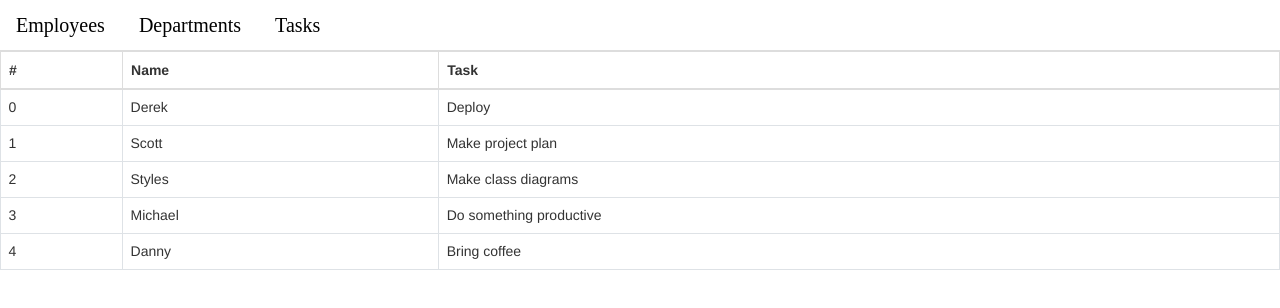
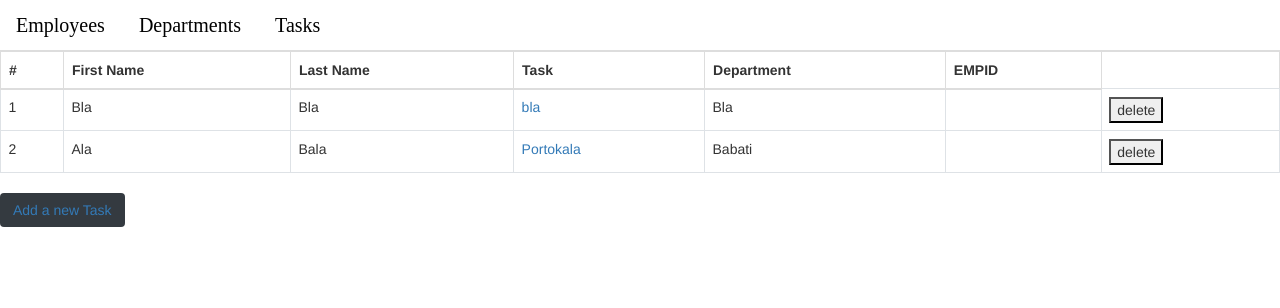
Before and after one commit to GalinKarafiziev/AngularProject, an Angular app in the folder angular-project/: page /todo in a window 1280 px wide. Shown: the top 308 px of the page. Built offline with nearby package versions, Linux system fonts and the light colour scheme.

Commit message:
Done with week3
Sorry for not uploading the files earlier. I forgot about it and I started working with week 4 directly.

```diff
--- a/angular-project/src/app/mock-employees.ts
+++ b/angular-project/src/app/mock-employees.ts
@@ -1,4 +1,5 @@
 import { Employee } from './employee';
+
 
 export const Employees: Employee[] =[];
 Employees.push(new Employee( 'John', 'Smith',31, 'Male', 'ASAI' ));
--- a/angular-project/src/app/to-do-detail/to-do-detail.component.html
+++ b/angular-project/src/app/to-do-detail/to-do-detail.component.html
@@ -1,14 +1,28 @@
 <div *ngIf="todo">
-  <h2>{{todo.name}} Details</h2>
+  <h2>{{todo.fName}} Details</h2>
   <div><span>Id: </span>{{todo.id}}</div>
   <div>
-    <label>Name:
-      <input [(ngModel)]="todo.name" placeholder="Name?"/>
+    <label>First name:
+      <input [(ngModel)]="todo.fName" placeholder="First name?"/>
+    </label>
+    <br>
+    <label>Last name:
+      <input [(ngModel)]="todo.lName" placeholder="Last name?"/>
     </label>
     <br>
     <label>Task:
-      <input [(ngModel)]="todo.task" placeholder="Task?"/>
+      <input [(ngModel)]="todo.task" placeholder="Task"/>
     </label>
+    <br>
+    <label>Department:
+      <input [(ngModel)]="todo.department" placeholder="Department"/>
+    </label>
+    <br>
+
   </div>
+  <span><button class="btn btn-dark" (click) = "goBack()">Back</button>
+  </span>
+  <span><button class="btn btn-dark" (click)="save()">Save</button>
+  </span>
 
 </div>
--- a/angular-project/src/app/to-do-detail/to-do-detail.component.ts
+++ b/angular-project/src/app/to-do-detail/to-do-detail.component.ts
@@ -2,6 +2,9 @@ import { Component, OnInit } from '@angular/core';
 import { Input } from '@angular/core';
 import { TodoService } from '../to-do/to-do.service';
 import { Todo } from 'src/app/todo';
+import { ActivatedRoute } from '@angular/router';
+import { Location } from '@angular/common';
+import { EmployeeService } from '../employee.service';
 
 @Component({
   selector: 'todetail',
@@ -11,12 +14,26 @@ import { Todo } from 'src/app/todo';
 export class ToDoDetailComponent implements OnInit {
 
 @Input() todo: Todo;
+empServ: EmployeeService;
+todoServ:TodoService;
 
-  constructor() { }
+constructor(private route: ActivatedRoute, private employeeService: TodoService, private location: Location) { }
+
 
   ngOnInit() {
   }
+  getTask(): void{
+  	const id = +this.route.snapshot.paramMap.get('id');
+  	this.employeeService.getTask(id).subscribe(task => this.todo = task)
+  }
 
+  goBack(): void{
+    this.location.back();
+  }
+  save(): void {
+   this.todoServ.updateTask(this.todo);
+   this.goBack();
+ }
 
 
 }
--- a/angular-project/src/app/to-do/to-do.component.html
+++ b/angular-project/src/app/to-do/to-do.component.html
@@ -2,21 +2,31 @@
   <thead>
     <tr>
       <th scope="col">#</th>
-      <th scope="col">Name</th>
+      <th scope="col">First Name</th>
+      <th scope="col">Last Name</th>
       <th scope="col">Task</th>
+      <th scope="col">Department</th>
+      <th scope="col">EMPID</th>
     </tr>
   </thead>
 <tr *ngFor = "let todo of todos" [class.selected]="todo === selectedTask"
 (click)="onSelect(todo)">
   <td>
-    <span>{{todo.id}}</span>
+    <span>{{todo.idE}}</span>
   </td>
-  <td><span>{{todo.name}}</span>
+  <td><span>{{todo.fName}}</span>
   </td>
-  <td><span>{{todo.task}}</span>
+  <td><span>{{todo.lName}}</span>
   </td>
+  <td><span><a class="link" routerLink="/detail/{{todo.id}}">{{todo.task}}</a></span>
+  </td>
+  <td ><span>{{todo.department}}</span>
+  </td>
+  <td><span>{{todo.employee.firstname}}</span></td>
+  <td> <button (click)="delete(todo)">delete</button></td>
+
 </tr>
 </table>
-
+<button type="button" class="btn btn-dark"> <a class="addemployee" routerLink="/addtask"> Add a new Task </a></button>
 <br>
 <todetail [todo]="selectedTask"></todetail>
--- a/angular-project/src/app/to-do/to-do.component.ts
+++ b/angular-project/src/app/to-do/to-do.component.ts
@@ -1,6 +1,9 @@
 import { Component, OnInit } from '@angular/core';
 import { TodoService } from './to-do.service';
 import { Todo } from '../todo';
+import { Observable, of } from 'rxjs';
+import { EmployeeService } from '../employee.service';
+import { Employee } from '../employee';
 
 @Component({
   selector: 'todo',
@@ -10,7 +13,9 @@ import { Todo } from '../todo';
 export class ToDoComponent implements OnInit {
   todos: Todo [];
   selectedTask: Todo;
-  constructor(service: TodoService) {
+  empServ: EmployeeService;
+  employee: Employee;
+  constructor(private service: TodoService) {
    this.todos = service.todoTasks;
    }
 
@@ -20,4 +25,12 @@ export class ToDoComponent implements OnInit {
   onSelect(todo: Todo): void {
     this.selectedTask = todo;
   }
+  getTasks(): void {
+  	this.service.getTasks();
+
+  }
+  delete(task: Todo): void {
+    this.todos = this.todos.filter(t => t !== task);
+    this.service.deleteTask(task);
+  }
 }
--- a/angular-project/src/app/to-do/to-do.service.ts
+++ b/angular-project/src/app/to-do/to-do.service.ts
@@ -1,23 +1,56 @@
 import { Injectable } from '@angular/core';
 import { Todo } from 'src/app/todo';
+import { Observable, of } from 'rxjs';
+import { EmployeeService } from '../employee.service';
+import { Employee } from '../employee';
 
 @Injectable({
   providedIn: 'root'
 })
+
+
+
 export class TodoService
 {
+  todoTasks: Todo[] = [];
+  empServ: EmployeeService;
+  employee: Employee;
+
   constructor(){
-    this.addToArray();
+    this.todoTasks = this.mockToArray();
   }
-  todoTasks: Todo[];
-  addToArray() {
-    this.todoTasks = [
-    {"id": 0, "name": "Derek", "task": "Deploy"},
-    {"id": 1, "name": "Scott", "task": "Make project plan"},
-    {"id": 2, "name": "Styles", "task": "Make class diagrams"},
-    {"id": 3, "name": "Michael", "task": "Do something productive"},
-    {"id": 4, "name": "Danny", "task": "Bring coffee"},
-  ]
+
+  mockToArray() {
+  this.todoTasks.push(new Todo("Bla", "Bla", "bla", "Bla", 1));
+  this.todoTasks.push(new Todo("Ala", "Bala", "Portokala", "Babati", 2));
   return this.todoTasks;
 }
+getTasks(): Observable<Todo[]>{
+  return of (this.todoTasks);
 }
+getTask(id: number): Observable<Todo>{
+  return of (this.todoTasks.find(task => task.idE === id));
+}
+
+updateTask(nTask: Todo): void{
+  console.log (this.todoTasks);
+  let oTask = this.todoTasks.find(oTask => oTask.idE === nTask.idE)
+    oTask = nTask;
+  console.log (this.todoTasks);
+}
+
+addTask (fname:string, lname:string, task: string, department:string, id:number): void {
+  console.log (this.todoTasks);
+  this.todoTasks.push(new Todo(fname,lname,task, department, id));
+  console.log (this.todoTasks);
+}
+deleteTask(task: Todo): void{
+  console.log (this.todoTasks);
+
+   this.todoTasks.forEach( (item, index) => {
+   if(item === task) this.todoTasks.splice(index,1);});
+  console.log (this.todoTasks);
+}
+
+
+}
--- a/angular-project/src/app/todo.ts
+++ b/angular-project/src/app/todo.ts
@@ -1,6 +1,26 @@
+import { EmployeeService } from "./employee.service";
+import { Employee } from "./employee";
+import { Observable } from "rxjs";
+
 export class Todo{
-  id: number;
-  name: string;
+  employee: Observable<Employee>;
+  static id: number = 1;
+  fName: string;
+  lName: string;
   task: string;
+  department: string;
+  idE: number;
+  idEmpl: Employee;
+  empSrv: EmployeeService = new EmployeeService();
+  constructor(fName: string, lName: string, task:string, department:string, idEmp: number){
+    this.fName = fName;
+    this.lName = lName;
+    this.task = task;
+    this.department = department;
+    this.idE = Todo.id++;
+    this.employee = this.empSrv.getEmployee(idEmp);
+
+
+  }
 
 }
```
Also changed, not shown: angular-project/src/app/add-task/add-task.component.html (added, +26 -0 lines), angular-project/src/app/add-task/add-task.component.ts (added, +32 -0 lines), angular-project/src/app/add-task/add-task.component.css (added), 1 other file (tests, documents, lock files or other folders).
